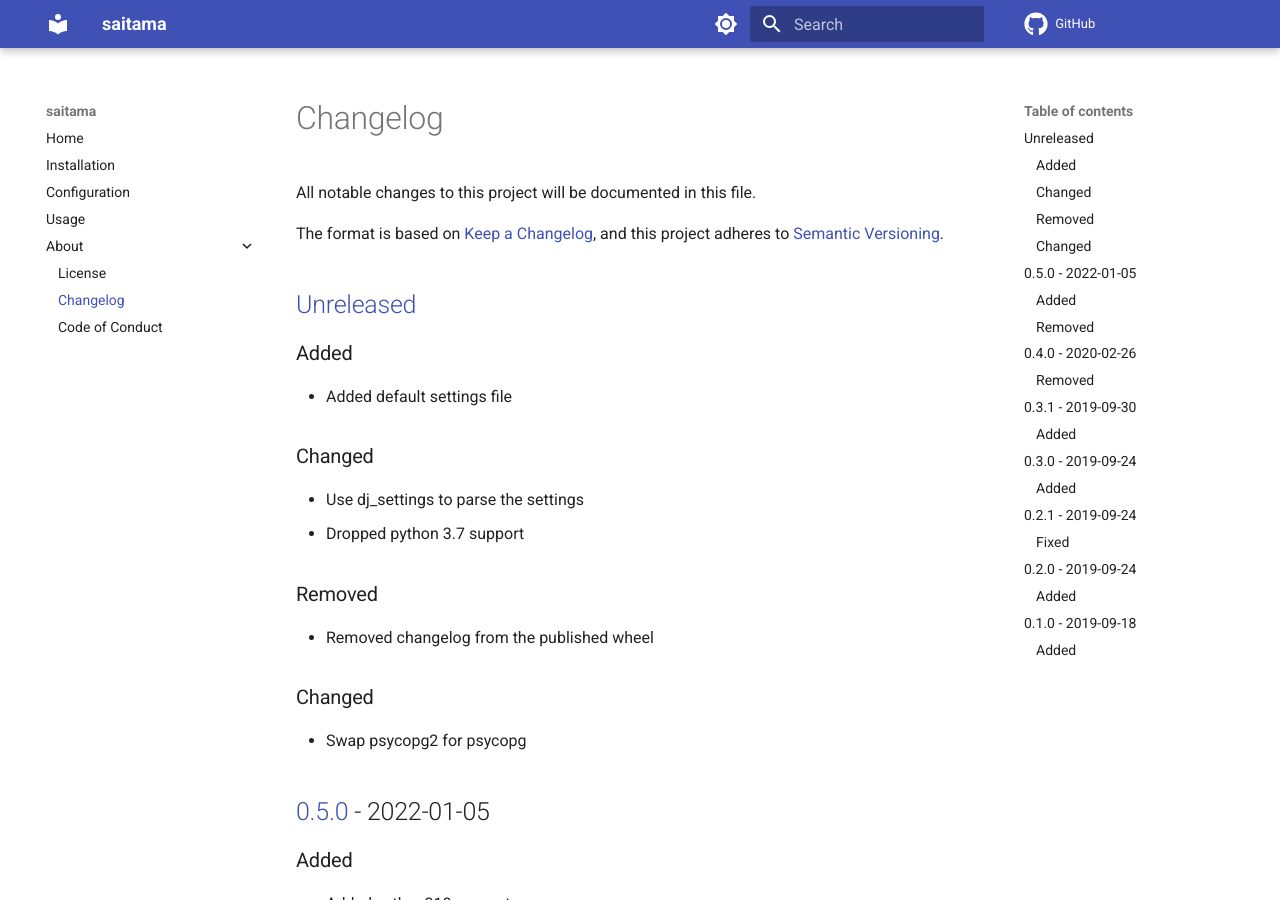
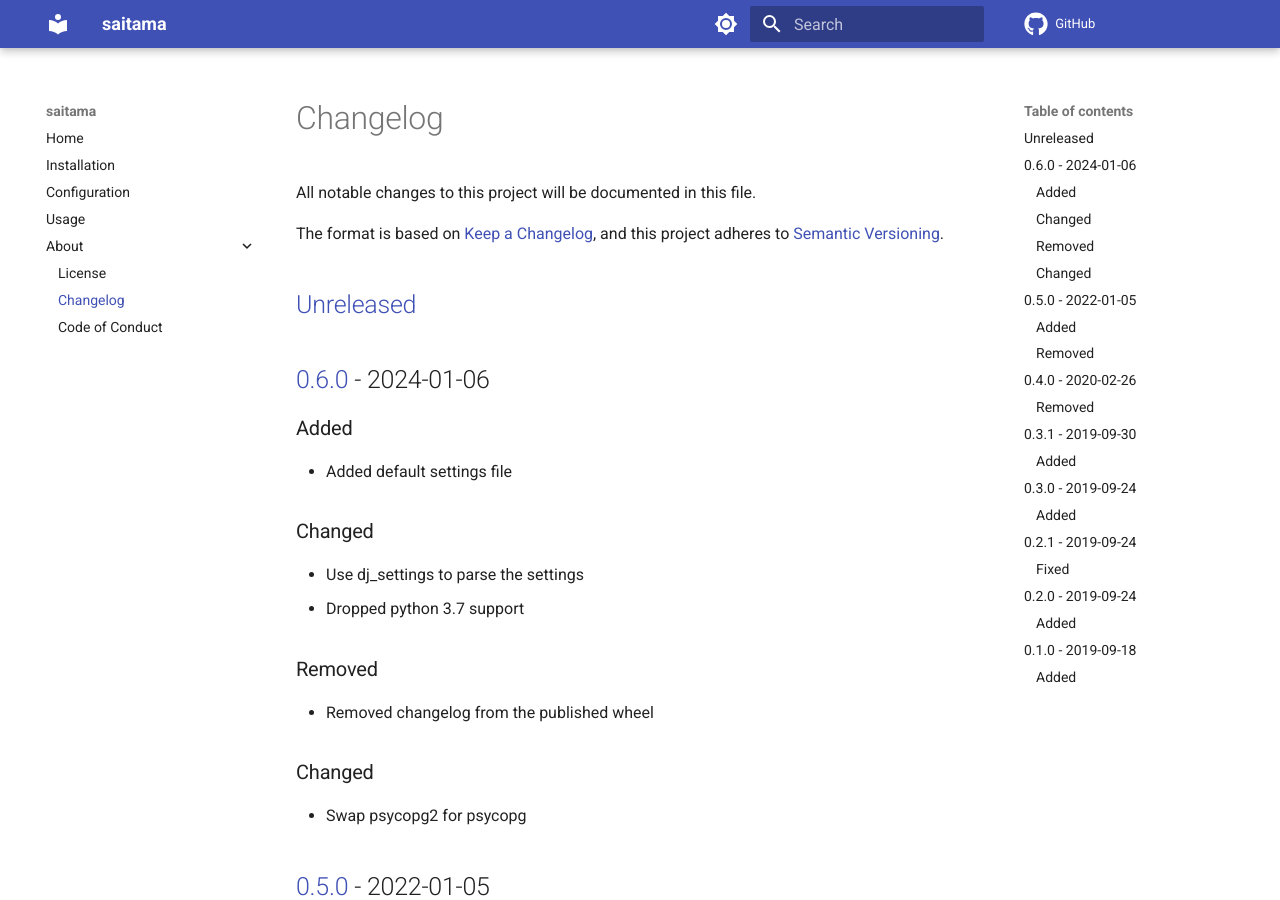
Before and after one commit to spapanik/saitama, an MkDocs documentation site: the page built from docs/CHANGELOG.md, in a window 1280 px wide and 900 px high. Built offline with MkDocs 1.6.1 and Material for MkDocs 9.7.7, drawn with Linux system fonts in a browser that asks for light colours; comment, search, counter and statistics services are not loaded.

Commit message:
🔖 Bump version

```diff
--- a/docs/CHANGELOG.md
+++ b/docs/CHANGELOG.md
@@ -5,6 +5,8 @@
 The format is based on [Keep a Changelog], and this project adheres to [Semantic Versioning].
 
 ## [Unreleased]
+
+## [0.6.0] - 2024-01-06
 
 ### Added
 
@@ -72,7 +74,8 @@
 
 [Keep a Changelog]: https://keepachangelog.com/en/1.0.0/
 [Semantic Versioning]: https://semver.org/spec/v2.0.0.html
-[Unreleased]: https://github.com/spapanik/saitama/compare/v0.5.0...master
+[Unreleased]: https://github.com/spapanik/saitama/compare/v0.6.0...master
+[0.6.0]: https://github.com/spapanik/saitama/compare/v0.5.0...v0.6.0
 [0.5.0]: https://github.com/spapanik/saitama/compare/v0.4.0...v0.5.0
 [0.4.0]: https://github.com/spapanik/saitama/compare/v0.3.1...v0.4.0
 [0.3.1]: https://github.com/spapanik/saitama/compare/v0.3.0...v0.3.1
--- a/src/saitama/__version__.py
+++ b/src/saitama/__version__.py
@@ -1 +1 @@
-__version__ = "0.5.0"
+__version__ = "0.6.0"
```
